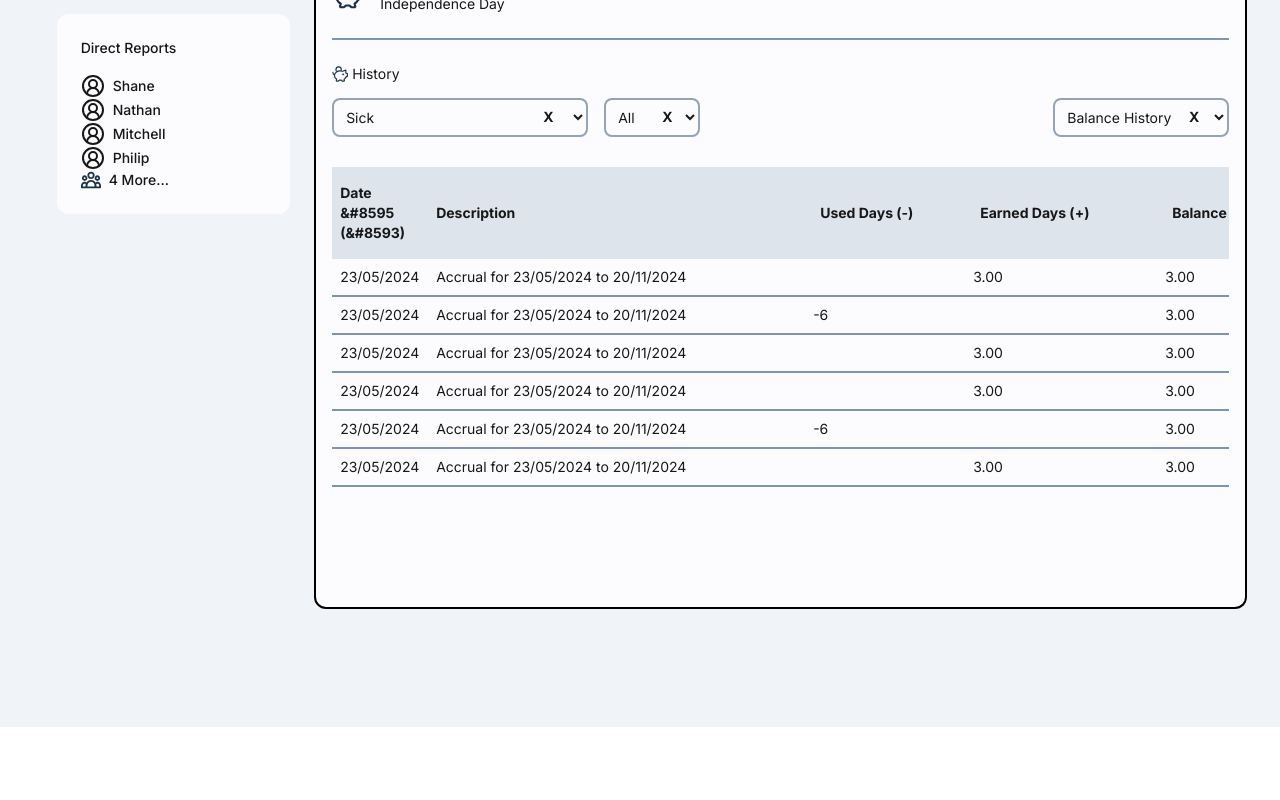
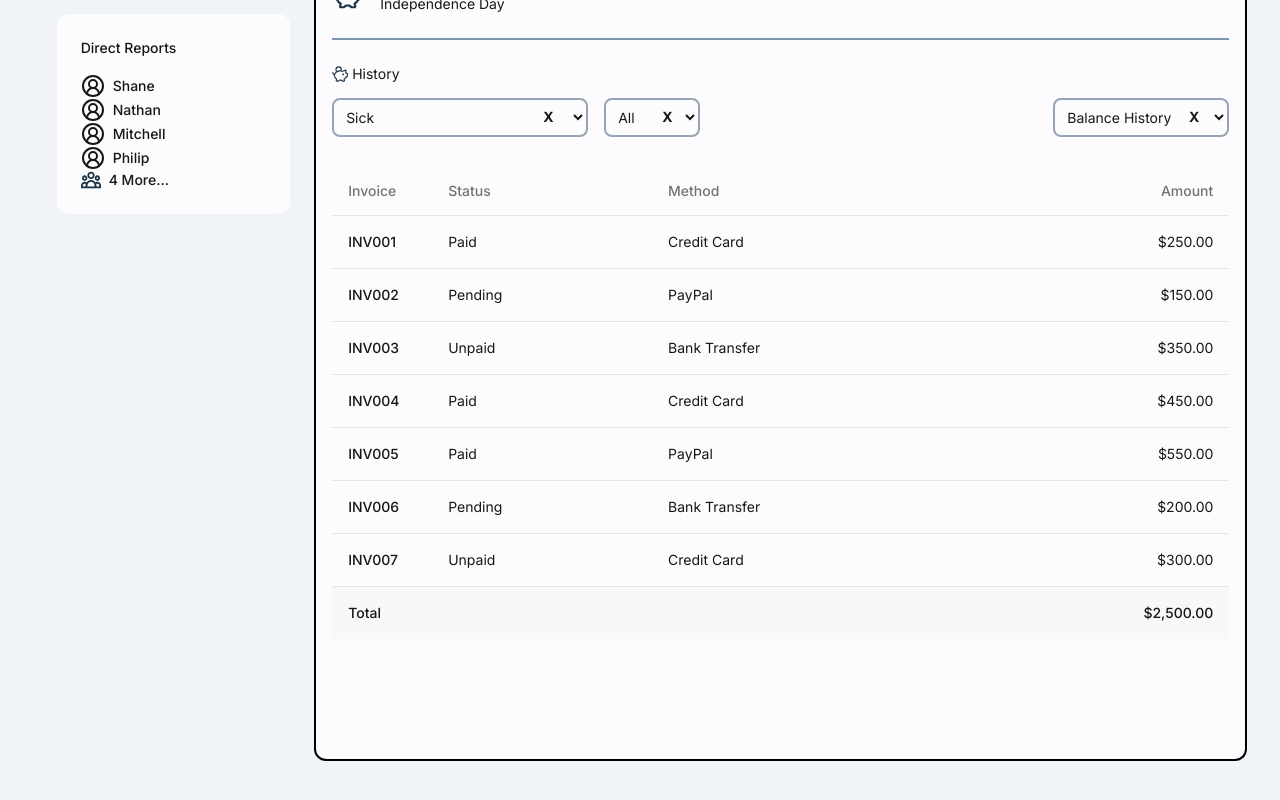
Before and after one commit to SeddiMK/dachboard_next-js, a Next.js app: page /pages/myInfo in a window 1280 px wide. Shown: the part 762-1562 px from the top of the page. Before the commit the page ends 1489 px from the top, so only its background shows below. Built offline with nearby package versions, Linux system fonts and the light colour scheme.

Commit message:
shadcn/ui_table

```diff
--- a/src/app/layout.tsx
+++ b/src/app/layout.tsx
@@ -5,7 +5,7 @@
 
 import { Inter } from 'next/font/google'
 import HeaderMain from '@/components/header-main'
-import HeaderMainMyInfo from '@/components/header-main-my-info'
+import { Head } from 'next/document'
 
 // If loading a variable font, you don't need to specify the font weight
 const inter = Inter({
@@ -25,7 +25,7 @@
 })
 
 export const metadata: Metadata = {
-	title: 'Create Next App',
+	title: 'HarmonyHR',
 	description: 'Generated by create next app',
 }
 
@@ -37,9 +37,9 @@
 	return (
 		<html lang='en'>
 			<body
-				className={`${geistSans.variable} ${geistMono.variable} ${inter.className} antialiased overflow-x-hidden pl-2.5 pr-2.5 flex flex-col justify-start items-center`}
+				className={`${geistSans.variable} ${geistMono.variable} ${inter.className} antialiased overflow-x-hidden px-4.5 flex flex-col justify-start items-center`}
 			>
-				<div className='wrapper max-w-[1440px]'>
+				<div className='wrapper  max-w-[1440px]'>
 					<Header />
 					<main className='main '>
 						<HeaderMain />
--- a/src/components/header/index.tsx
+++ b/src/components/header/index.tsx
@@ -10,12 +10,12 @@
 
 export default function Header() {
 	return (
-		<header className='header flex h-20 justify-start items-end pr-6'>
+		<header className='header flex sm:flex-col sm:justify-start sm:items-center h-20  2xl:justify-start 2xl:items-end pr-6'>
 			<div className='header__logo p-6 mr-7 font-semibold'>
 				<Link href='/'>HarmonyHR</Link>
 			</div>
 			<nav className='w-full font-medium text-lg'>
-				<ul id='header' className='flex items-end h-full'>
+				<ul id='header  ' className='flex items-end h-full'>
 					<li
 						className='p-4 pl-3 pr-3 rounded-t-lg text-nowrap'
 						onClick={e => toggleBgHeader(e)}
--- a/src/components/history-table/index.tsx
+++ b/src/components/history-table/index.tsx
@@ -1,5 +1,61 @@
 import Image from 'next/image'
 import Pig from '@/assets/icons/Pig.svg'
+
+import {
+	Table,
+	TableBody,
+	TableCaption,
+	TableCell,
+	TableFooter,
+	TableHead,
+	TableHeader,
+	TableRow,
+} from '@/components/ui/table'
+
+const invoices = [
+	{
+		invoice: 'INV001',
+		paymentStatus: 'Paid',
+		totalAmount: '$250.00',
+		paymentMethod: 'Credit Card',
+	},
+	{
+		invoice: 'INV002',
+		paymentStatus: 'Pending',
+		totalAmount: '$150.00',
+		paymentMethod: 'PayPal',
+	},
+	{
+		invoice: 'INV003',
+		paymentStatus: 'Unpaid',
+		totalAmount: '$350.00',
+		paymentMethod: 'Bank Transfer',
+	},
+	{
+		invoice: 'INV004',
+		paymentStatus: 'Paid',
+		totalAmount: '$450.00',
+		paymentMethod: 'Credit Card',
+	},
+	{
+		invoice: 'INV005',
+		paymentStatus: 'Paid',
+		totalAmount: '$550.00',
+		paymentMethod: 'PayPal',
+	},
+	{
+		invoice: 'INV006',
+		paymentStatus: 'Pending',
+		totalAmount: '$200.00',
+		paymentMethod: 'Bank Transfer',
+	},
+	{
+		invoice: 'INV007',
+		paymentStatus: 'Unpaid',
+		totalAmount: '$300.00',
+		paymentMethod: 'Credit Card',
+	},
+]
 
 export default function HistoryTable() {
 	return (
@@ -71,7 +127,7 @@
 				</span>
 			</div>
 
-			<table className='history__table table-history table-fixed w-full'>
+			{/* <table className='history__table table-history table-fixed w-full'>
 				<thead className='table-history__title bg-slate-300/60 '>
 					<tr className='text-left '>
 						<th className='px-2 py-4 w-24'>Date &#8595 (&#8593)</th>
@@ -137,7 +193,37 @@
 						<td className='balance'>3.00</td>
 					</tr>
 				</tbody>
-			</table>
+			</table> */}
+
+			<Table>
+				{/* <TableCaption>A list of your recent invoices.</TableCaption> */}
+				<TableHeader>
+					<TableRow>
+						<TableHead className='w-[100px]'>Invoice</TableHead>
+						<TableHead>Status</TableHead>
+						<TableHead>Method</TableHead>
+						<TableHead className='text-right'>Amount</TableHead>
+					</TableRow>
+				</TableHeader>
+				<TableBody>
+					{invoices.map(invoice => (
+						<TableRow key={invoice.invoice}>
+							<TableCell className='font-medium'>{invoice.invoice}</TableCell>
+							<TableCell>{invoice.paymentStatus}</TableCell>
+							<TableCell>{invoice.paymentMethod}</TableCell>
+							<TableCell className='text-right'>
+								{invoice.totalAmount}
+							</TableCell>
+						</TableRow>
+					))}
+				</TableBody>
+				<TableFooter>
+					<TableRow>
+						<TableCell colSpan={3}>Total</TableCell>
+						<TableCell className='text-right'>$2,500.00</TableCell>
+					</TableRow>
+				</TableFooter>
+			</Table>
 		</div>
 	)
 }
--- /dev/null
+++ b/src/components/ui/table.tsx
@@ -0,0 +1,117 @@
+import * as React from "react"
+
+import { cn } from "@/lib/utils"
+
+const Table = React.forwardRef<
+  HTMLTableElement,
+  React.HTMLAttributes<HTMLTableElement>
+>(({ className, ...props }, ref) => (
+  <div className="relative w-full overflow-auto">
+    <table
+      ref={ref}
+      className={cn("w-full caption-bottom text-sm", className)}
+      {...props}
+    />
+  </div>
+))
+Table.displayName = "Table"
+
+const TableHeader = React.forwardRef<
+  HTMLTableSectionElement,
+  React.HTMLAttributes<HTMLTableSectionElement>
+>(({ className, ...props }, ref) => (
+  <thead ref={ref} className={cn("[&_tr]:border-b", className)} {...props} />
+))
+TableHeader.displayName = "TableHeader"
+
+const TableBody = React.forwardRef<
+  HTMLTableSectionElement,
+  React.HTMLAttributes<HTMLTableSectionElement>
+>(({ className, ...props }, ref) => (
+  <tbody
+    ref={ref}
+    className={cn("[&_tr:last-child]:border-0", className)}
+    {...props}
+  />
+))
+TableBody.displayName = "TableBody"
+
+const TableFooter = React.forwardRef<
+  HTMLTableSectionElement,
+  React.HTMLAttributes<HTMLTableSectionElement>
+>(({ className, ...props }, ref) => (
+  <tfoot
+    ref={ref}
+    className={cn(
+      "border-t bg-muted/50 font-medium [&>tr]:last:border-b-0",
+      className
+    )}
+    {...props}
+  />
+))
+TableFooter.displayName = "TableFooter"
+
+const TableRow = React.forwardRef<
+  HTMLTableRowElement,
+  React.HTMLAttributes<HTMLTableRowElement>
+>(({ className, ...props }, ref) => (
+  <tr
+    ref={ref}
+    className={cn(
+      "border-b transition-colors hover:bg-muted/50 data-[state=selected]:bg-muted",
+      className
+    )}
+    {...props}
+  />
+))
+TableRow.displayName = "TableRow"
+
+const TableHead = React.forwardRef<
+  HTMLTableCellElement,
+  React.ThHTMLAttributes<HTMLTableCellElement>
+>(({ className, ...props }, ref) => (
+  <th
+    ref={ref}
+    className={cn(
+      "h-12 px-4 text-left align-middle font-medium text-muted-foreground [&:has([role=checkbox])]:pr-0",
+      className
+    )}
+    {...props}
+  />
+))
+TableHead.displayName = "TableHead"
+
+const TableCell = React.forwardRef<
+  HTMLTableCellElement,
+  React.TdHTMLAttributes<HTMLTableCellElement>
+>(({ className, ...props }, ref) => (
+  <td
+    ref={ref}
+    className={cn("p-4 align-middle [&:has([role=checkbox])]:pr-0", className)}
+    {...props}
+  />
+))
+TableCell.displayName = "TableCell"
+
+const TableCaption = React.forwardRef<
+  HTMLTableCaptionElement,
+  React.HTMLAttributes<HTMLTableCaptionElement>
+>(({ className, ...props }, ref) => (
+  <caption
+    ref={ref}
+    className={cn("mt-4 text-sm text-muted-foreground", className)}
+    {...props}
+  />
+))
+TableCaption.displayName = "TableCaption"
+
+export {
+  Table,
+  TableHeader,
+  TableBody,
+  TableFooter,
+  TableHead,
+  TableRow,
+  TableCell,
+  TableCaption,
+}
```
